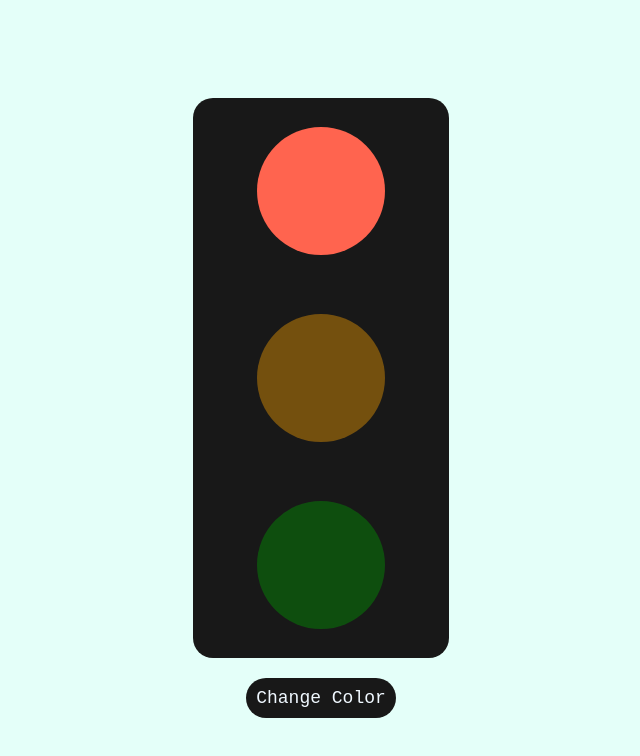
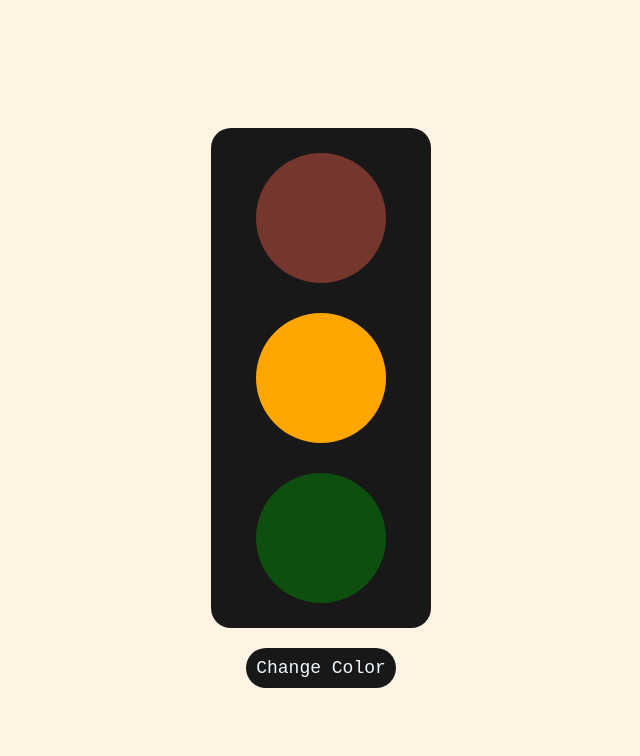
Before and after one commit to sandraols/js, a plain HTML site: page DOM-events/task-3/index.html in a window 1280 px wide. Both pictures are taken after a click on the button "Change Color". Shown: the whole page, without its empty margins (319-959 px from the left). Drawn offline with Linux system fonts and the light colour scheme.

Commit message:
add DOM and events

```diff
--- a/DOM-events/task-3/index.html
+++ b/DOM-events/task-3/index.html
@@ -9,9 +9,9 @@
 </head>
 <body>
     <div class="traffic__lights">
-        <div class="light active"></div>
-        <div class="light"></div>
-        <div class="light"></div>
+        <div id="red-light" class="light active"></div>
+        <div id="orange-light" class="light"></div>
+        <div id="green-light" class="light"></div>
     </div>
     <button id="button" class="button">Change Color</button>
     <script src="script.js"></script>
--- a/DOM-events/task-3/script.js
+++ b/DOM-events/task-3/script.js
@@ -1,23 +1,22 @@
-// Create an HTML page with traffic lights and a button that switches the color to the next one.
+// Traffic lights that switches the color to the next one.
 
-let lights = document.getElementsByClassName('light');
 let button = document.getElementById('button');
-let currentLight;
+const redLight = document.getElementById('red-light');
+const orangeLight = document.getElementById('orange-light');
+const greenLight = document.getElementById('green-light');
 
 button.addEventListener('click', function() {
-    console.log(lights);
-    for (let i = 0; i < lights.length; i++) {
-        if (!currentLight) {
-            console.log(currentLight);
-            console.log(lights.firstChild);
-            lights[i].classList.add('active');
-            currentLight = lights[i];
-        } else {
-            // nextSibling methods returns the next element
-            // currentLight = lights.nextSibling;
-            console.log(currentLight);
-            lights[i].classList.remove('active');
-        }
+    let activeLight = document.getElementsByClassName('active')[0];
+    activeLight.classList.remove('active');
+    let color = activeLight.id;
 
-}
-  });
+    if (color === 'red-light') {
+        orangeLight.classList.add('active');
+    }
+    if (color === 'orange-light') {
+        greenLight.classList.add('active');
+    }
+    if (color === 'green-light') {
+        redLight.classList.add('active');
+    }
+});
--- a/DOM-events/task-3/style.css
+++ b/DOM-events/task-3/style.css
@@ -5,12 +5,13 @@ body {
     align-items: center;
     height: 100vh;
     overflow: hidden;
-    background: rgb(228, 255, 249);
+    background: rgb(255, 243, 228);
 }
 
 .traffic__lights {
-    width: 20vw;
-    height: 70vh;
+    padding: 10px;
+    width: 200px;
+    height: 480px;
     background: rgb(24, 24, 24);
     border-radius: 20px;
     display: flex;
@@ -21,8 +22,8 @@ body {
 
 .light {
     border-radius: 50%;
-    width: 10vw;
-    height: 10vw;
+    width: 130px;
+    height: 130px;
     opacity: .4;
 }
 
@@ -41,7 +42,6 @@ body {
 .active {
     opacity: 1;
 }
-
 
 .button {
     margin-top: 20px;
--- a/classes/script.js
+++ b/classes/script.js
@@ -20,7 +20,7 @@ class Marker {
                 if (charactersPrinted < this.amountOfInk * 2) {
                     newString += char;
                     if (char != ' ') {
-                        charactersPrinted++
+                        charactersPrinted++;
                     }
                 }
             });
```
